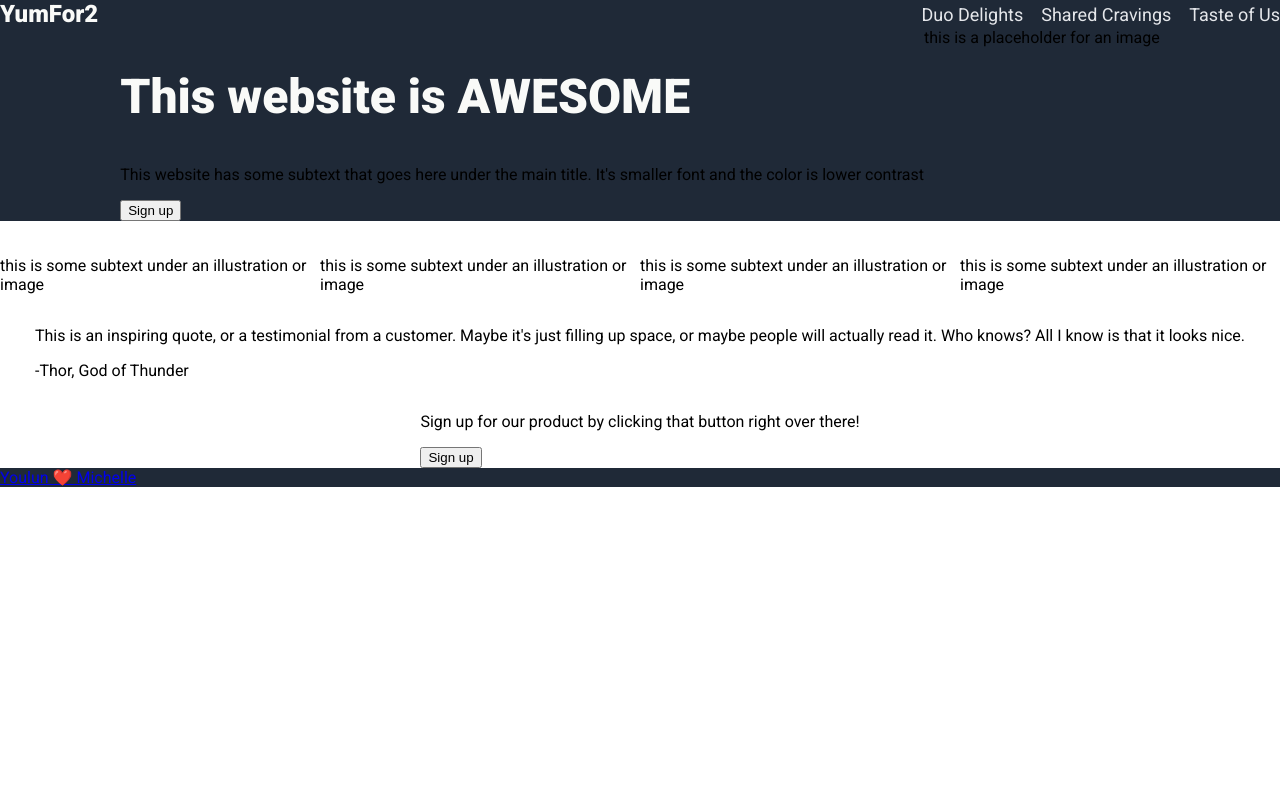
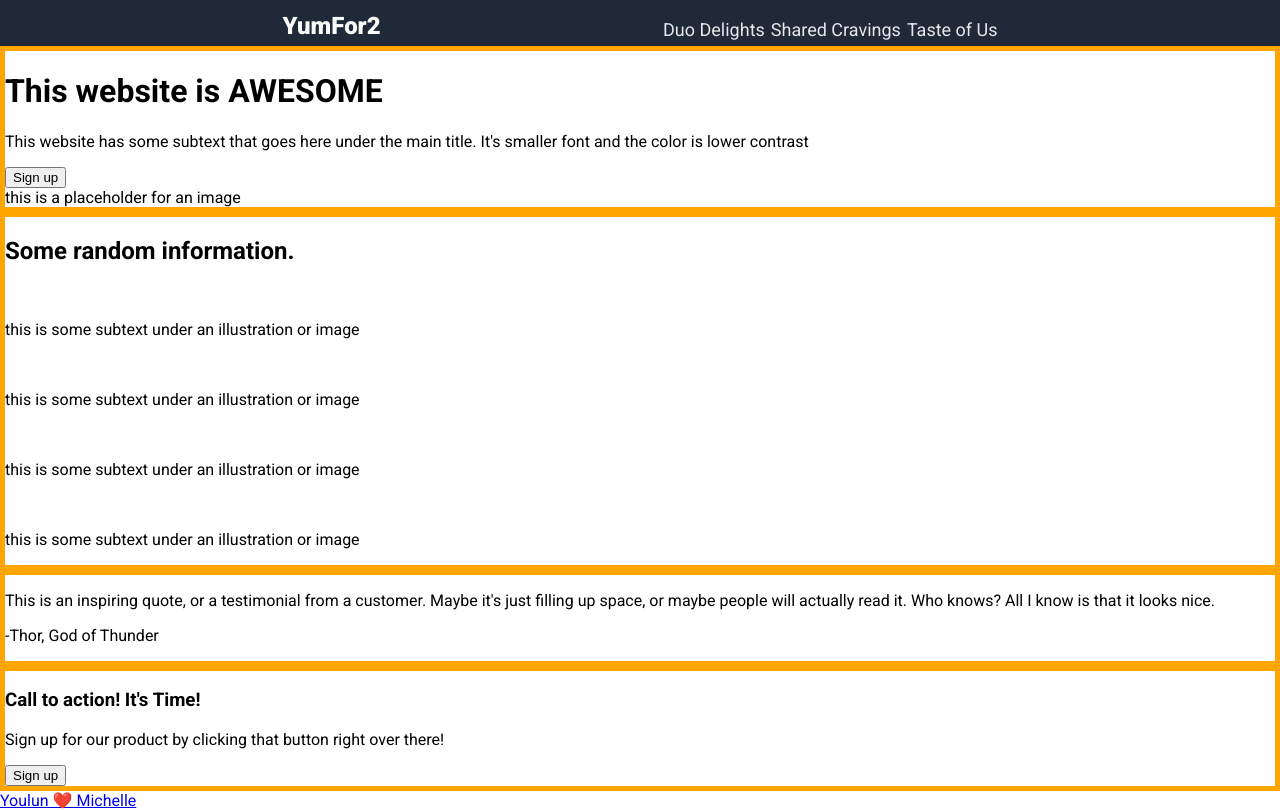
Before and after one commit to youlun/yumfor2, a plain HTML site: page index.html in a window 1280 px wide. Drawn offline with Linux system fonts and the light colour scheme.

Commit message:
top nav completed

```diff
--- a/index.html
+++ b/index.html
@@ -1,69 +1,72 @@
 <!DOCTYPE html>
 <html lang="en">
+
 <head>
     <meta charset="UTF-8">
     <meta name="viewport" content="width=device-width, initial-scale=1.0">
     <title>Document</title>
     <link rel="stylesheet" href="style.css">
 </head>
+
 <body>
-    <div class="layout">
     <header>
+        <div class="logo"><a href="/index.html">YumFor2</a></div>
         <nav>
-                <div class="logo"><a href="/index.html">YumFor2</a></div>
             <ul class="nav-list">
                 <li><a href="#">Duo Delights</a></li>
                 <li><a href="#">Shared Cravings</a></li>
                 <li><a href="#">Taste of Us</a></li>
             </ul>
         </nav>
-            <article class="header">
-                <div class="header-info">
+    </header>
+    <main>
+        <div class="container hero">
+            <div class="hero-intro">
                 <h1> This website is AWESOME</h1>
-                    <p>This website has some subtext that goes here under the main title. It's smaller font and the color is lower contrast</p>
+                <p>This website has some subtext that goes here under the main title. It's smaller font and the color is
+                    lower contrast</p>
                 <button>Sign up</button>
             </div>
-                <div class="header-img">this is a placeholder for an image</div>
-            </article>
-        </header>
-        <main>
-            <article class="recipes">
-                <section>
+            <div class="hero-img">this is a placeholder for an image</div>
+        </div>
+        <div class="container cards">
+            <h2>Some random information.</h2>
+            <div class="card">
                 <img>
                 <p>this is some subtext under an illustration or image</p>
-                </section>
-                <section>
+            </div>
+            <div class="card">
                 <img>
                 <p>this is some subtext under an illustration or image</p>
-                </section>
-                <section>
+            </div>
+            <div class="card">
                 <img>
                 <p>this is some subtext under an illustration or image</p>
-                </section>
-                <section>
-                    <img>
+            </div>
+            <div class="card">
+                <img class="card-img">
                 <p>this is some subtext under an illustration or image</p>
-                </section>
-            </article>
-            <article class="quotes">
-                <title>Some random information.</title>
-                <section>
-                    <p>This is an inspiring quote, or a testimonial from a customer. Maybe it's just filling up space, or maybe people will actually read it. Who knows? All I know is that it looks nice.</p>
+            </div>
+        </div>
+        <div class="container quote">
+            <div>
+                <p>This is an inspiring quote, or a testimonial from a customer. Maybe it's just filling up space, or
+                    maybe people will actually read it. Who knows? All I know is that it looks nice.</p>
                 <p>-Thor, God of Thunder</p>
-                </section>
-            </article>
-            <article class="newsletter">
-                <section>
-                    <title>Call to action! It's Time!</title>
+            </div>
+        </div>
+        <div class="container news">
+            <div>
+                <h3>Call to action! It's Time!</h3>
                 <p>Sign up for our product by clicking that button right over there!</p>
                 <button>Sign up</button>
-                </section>
-            </article>
+            </div>
+        </div>
     </main>
     <footer>
         <a href="/index.html">Youlun ❤️ Michelle</a>
     </footer>
 
-    </div>
 </body>
+
 </html>
--- a/style.css
+++ b/style.css
@@ -1,99 +1,44 @@
 /* style.css */
 @import url('https://fonts.googleapis.com/css2?family=Roboto:ital,wght@0,100..900;1,100..900&display=swap');
 body {
+    font-family: 'Roboto', sans-serif;
     margin: 0;
     min-height: 100vh;
+    display: flex;
+    flex-direction: column;
 }
 
-.layout {
-    font-family: 'Roboto', sans-serif;
+/* header styles */
+header {
+    background-color: #1F2937;
     display: flex;
-    flex-direction: column;
-
+    justify-content: space-evenly;
+    align-items: flex-end;
+    padding-top: 12px;
+    padding-bottom: 6px;
 }
 
-article {
-    display: flex;
-    justify-content: center;
-}
-
-header {
-    display: flex;
-    flex-direction: column;
-    background-color: #1f2937;
-}
-
-nav {
-    display: flex;
-    justify-content: space-between;
-    align-items: center;
-}
-
-div.logo a {
-    color: #f9faf8;
+.logo a {
     font-size: 24px;
+    color: #F9FAF8;
     text-decoration: none;
     font-weight: 900;
 }
-
 
 ul.nav-list{
     margin: 0;
     padding: 0;
     list-style-type: none;
     display: flex;
-    gap: 18px;
+    gap: 6px;
 }
 
-ul.nav-list li a{
+.nav-list a {
+    text-decoration: none;
     font-size: 18px;
-    text-decoration: none;
-    color: #e5e7eb;
+    color: #E5E7EB;
 }
 
-article.header div.header-info h1 {
-    font-size: 48px;
-    color: #f9faf8;
-    font-weight: 900;
+.container {
+    border: 5px solid orange;
 }
-
-
-
-
-
-main {
-    flex: 1;
-}
-
-footer {
-    background-color: #1f2937;
-}
-
-
-
-/* helper borders */
-/* nav {
-    border: 5px solid yellow;
-}
-header {
-    border: 10px solid purple;
-}
-
-main {
-    border: 10px solid lightgreen;
-}
-
-article {
-    border: 5px solid green;
-}
-
-section {
-    border: 2px solid red;
-}
-
-footer {
-    border: 5px solid purple;
-} */
-/* end helper borders */
-
-/* top header */
```
Lines whose indentation alone changed are shown as unchanged.
